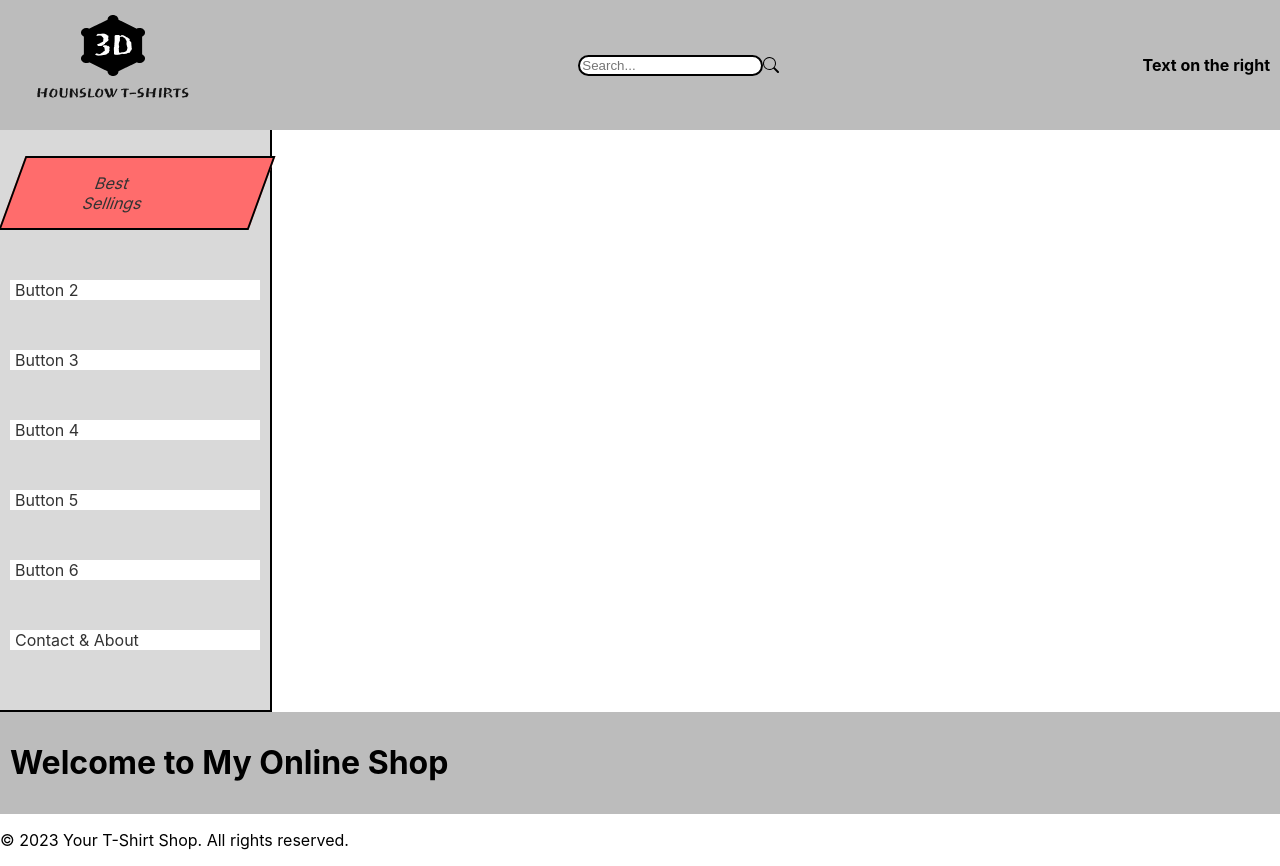
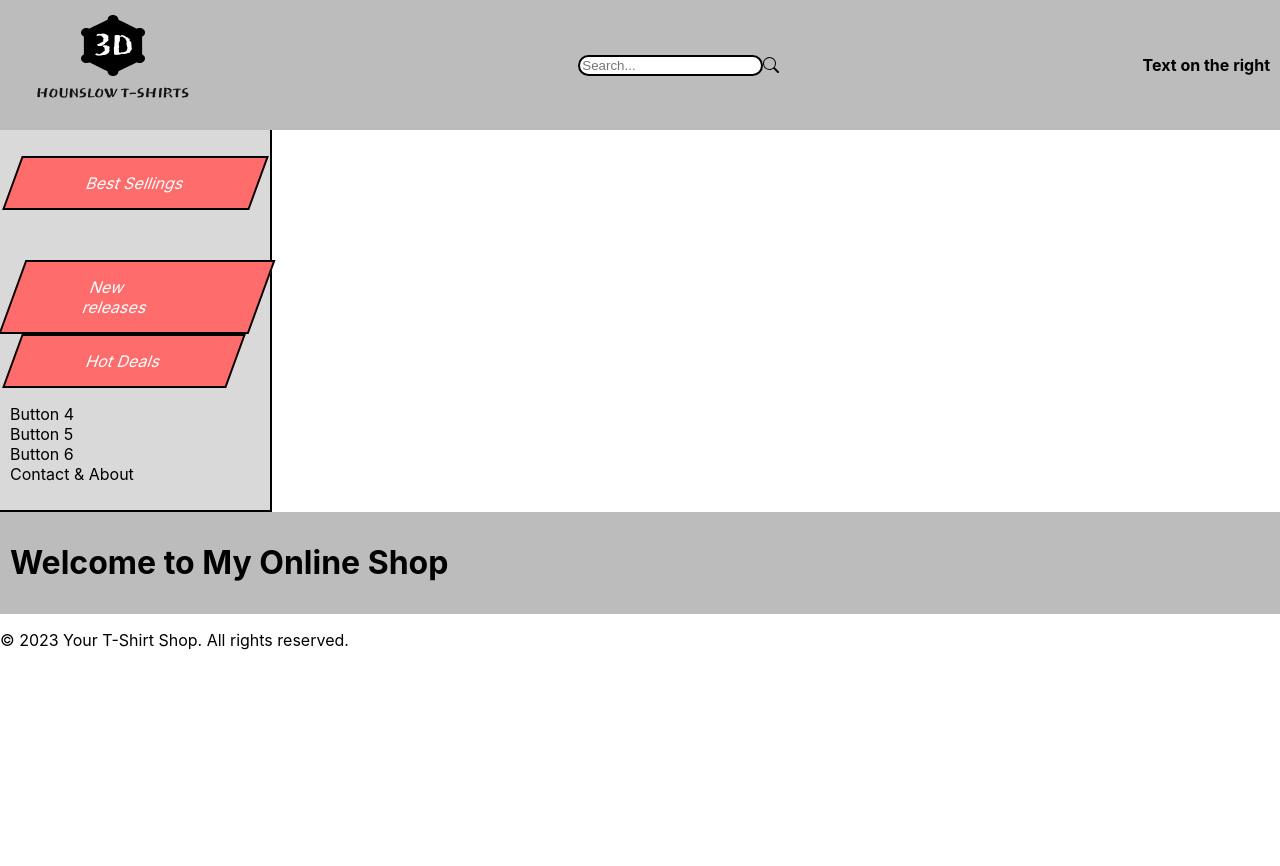
Before and after one commit to Nikiden6/hounslow-t-shirts-v3, a React (Create React App) app: page / in a window 1280 px wide. After the commit the page ends 800 px from the top, so only its background shows below. Built offline with nearby package versions, Linux system fonts and the light colour scheme.

Commit message:
friday changes

```diff
--- a/src/App.js
+++ b/src/App.js
@@ -4,7 +4,7 @@ import Navbar from './Components/NavBar.js';
 import Footer from './Components/Footer.js';
 import Home from './Pages/HomePage.js';
 import BestSellings from './Pages/BestSellingsPage.js';
-import HotDeals from './Pages/HotDealsPage.js';
+import HotDeals from './Pages/HotDealsPage.js'
 import Header from './Components/Header.js'
 
 function App() {
--- a/src/Components/NavBar.js
+++ b/src/Components/NavBar.js
@@ -7,17 +7,18 @@ const Navbar = () => {
   return (
     <div>
         <div className="navigation-bar">
-            <ul>
-                <li className="BestSelButton">
-                    <Link to ='best-sellings'>Best Sellings</Link>
-                </li>
-                <li><a href="#">Button 2</a></li>
-                <li><a href="#">Button 3</a></li>
+            <ul className='HotButtons'>
 
-                <li><a href="#">Button 4</a></li>
-                <li><a href="#">Button 5</a></li>
-                <li><a href="#">Button 6</a></li>
-                <li><a href="#">Contact & About</a></li>
+                        <Link to ='/best-sellings' className='BestSelButton'>Best Sellings</Link>
+
+                    <li><Link to = '/'>New releases</Link></li>
+                    <li><Link to = '/hot-deals'>Hot Deals</Link></li>
+                </ul>
+                <ul>
+                <li>Button 4</li>
+                <li> Button 5</li>
+                <li>Button 6</li>
+                <li>Contact & About</li>
             </ul>
         </div>
     </div>
--- a/src/Components/Navbar.css
+++ b/src/Components/Navbar.css
@@ -14,7 +14,7 @@
   margin: 50;
 }
 
-    li {
+.Link  {
   margin-bottom: 50px;
 
   background-color: rgb(255, 255, 255);
@@ -22,25 +22,41 @@
 
 a {
   text-decoration: none;
-      color: #333;
+  color: rgb(0, 0, 0);
   padding: 5px;
   }
 
-    .a:hover {
-      background-color: #e60606;
+
+
+.HotButtons a {
+  position: relative;
+  left: 2px;
+  right: 2px;
+  padding: 15px 73px;
+  display: inline-block;
+  background-color: #FF6C6C;
+  color: #fff;
+  border: 2px solid #000000;
+  border-color: #000000;
+  outline: none;
+  transform: skewX(-20deg);
 }
-
     /*for best selling, new releases page and for hot deals page */
 .BestSelButton {
   position: relative;
   left: 2px;
   right: 2px;
-    display: inline-block;
+  display: flex;
   padding: 15px 73px;
+  margin-bottom: 50px;
   background-color: #FF6C6C;
-    color: #fff;
+  color: rgb(0, 0, 0);
   border: 2px solid #000000;
   border-color: #000000;
   outline: none;
   transform: skewX(-20deg); /* Skew the button */
 }
+
+.HotButtons :hover{
+  background-color: #e60606;
+}
```
Lines whose indentation alone changed are shown as unchanged.
